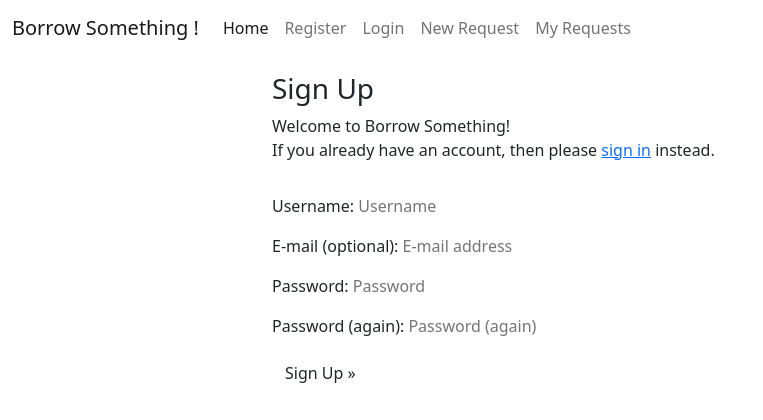
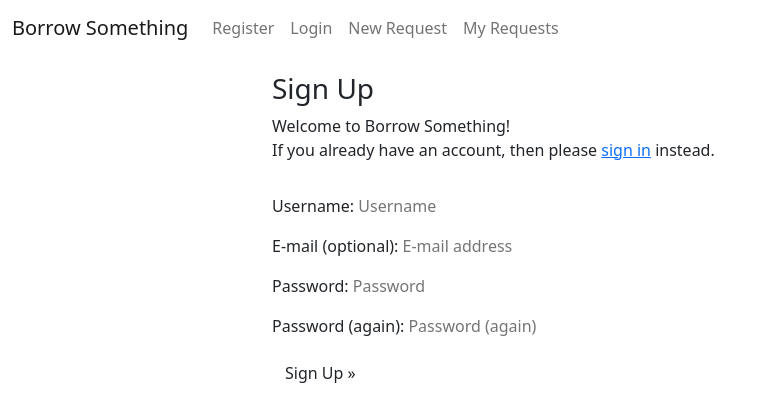
Before and after one commit to SiJiL82/borrow_something, a Django app: page /accounts/signup/ in a window 1280 px wide. Shown: the top 420 px of the page, without its empty margins (0-763 px from the left). Run offline with Django 3.2, Linux system fonts and the light colour scheme; parts of the project's set-up code (start-up, migrations or seed data) failed here and were passed over.

Commit message:
Remove Home link from navbar

```diff
--- a/templates/base.html
+++ b/templates/base.html
@@ -28,7 +28,6 @@
                 {% if user.is_authenticated %}
                     {{ user.username }}
                 {% endif %}
-                !
             </a>
             <button class="navbar-toggler" type="button" data-bs-toggle="collapse" data-bs-target="#navbarText"
                 aria-controls="navbarText" aria-expanded="false" aria-label="Toggle navigation">
@@ -36,9 +35,6 @@
             </button>
             <div class="collapse navbar-collapse" id="navbarText">
                 <ul class="navbar-nav me-auto mb-2 mb-lg-0">
-                    <li class="nav-item">
-                        <a class="nav-link active" aria-current="page" href="{% url 'home' %}">Home</a>
-                    </li>
                     {% if user.is_authenticated %}
                         <li class="nav-item">
                             <a class="nav-link" href="{% url 'account_logout' %}">Logout</a>
```
